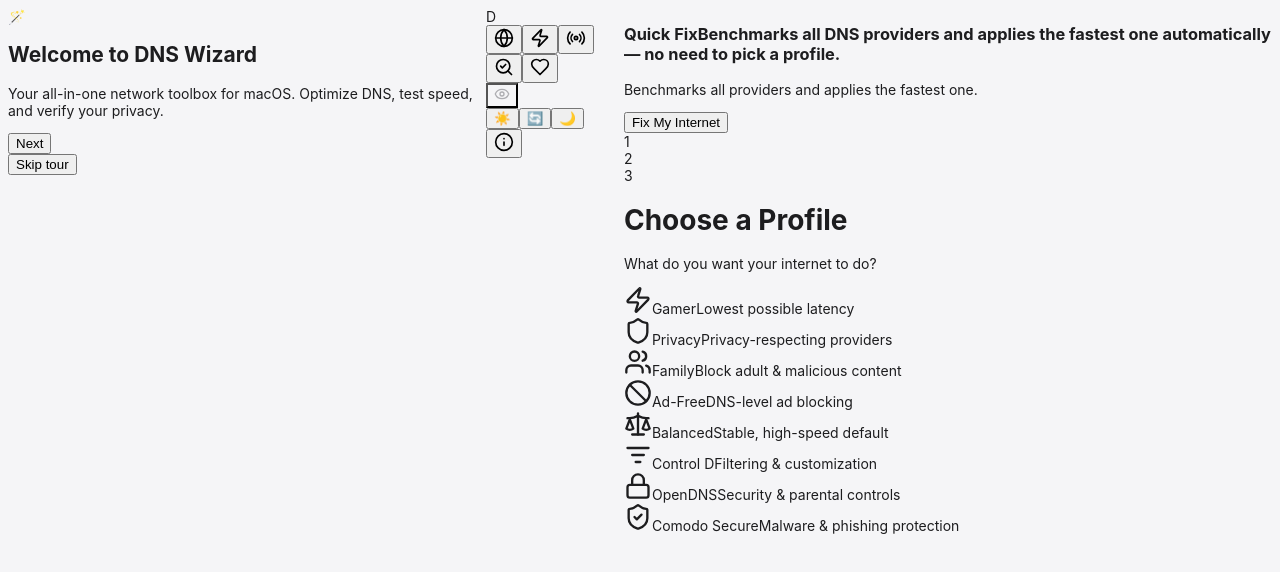
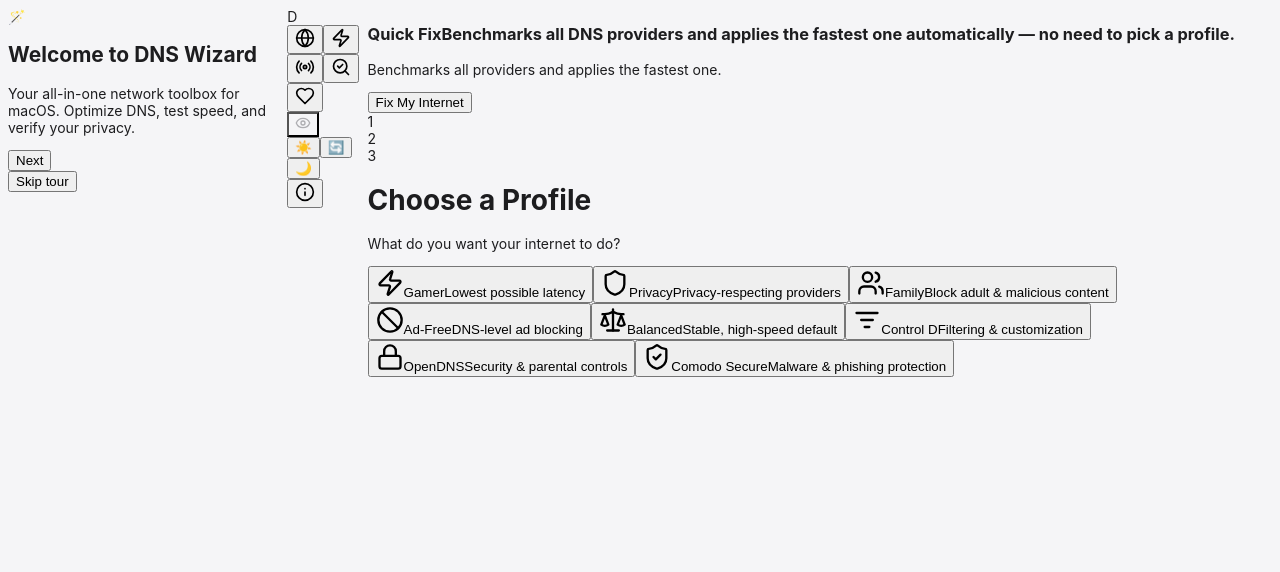
Before and after one commit to acchuang/dns-wizard, a React (Vite) app: page / in a window 1280 px wide. Shown: the top 572 px of the page. Built offline with nearby package versions, Linux system fonts and the light colour scheme; the HTML template or start-up script is replaced by a standard one.

Commit message:
a11y: make ProfileCard keyboard-accessible with semantic button

```diff
--- a/src/components/ProfileCard.tsx
+++ b/src/components/ProfileCard.tsx
@@ -21,14 +21,17 @@
 function ProfileCard({ profile, onSelect, selected = false }: Props) {
   const Icon = iconMap[profile.icon];
   return (
-    <div
+    <button
+      type="button"
       className={`dns-profile-card ${selected ? 'selected' : ''}`}
       onClick={onSelect}
+      aria-pressed={selected}
+      aria-label={`${profile.label}: ${profile.description}`}
     >
       <Icon size={28} className="dns-profile-icon" />
       <span className="dns-profile-name">{profile.label}</span>
       <span className="dns-profile-desc">{profile.description}</span>
-    </div>
+    </button>
   );
 }
 
--- a/src/styles/index.css
+++ b/src/styles/index.css
@@ -664,6 +664,9 @@
   align-items: center;
   gap: 8px;
   transition: border-color 0.2s, background-color 0.2s, box-shadow 0.2s;
+  font-family: inherit;
+  line-height: inherit;
+  text-align: center;
 }
 
 .dns-profile-card:hover {
```
